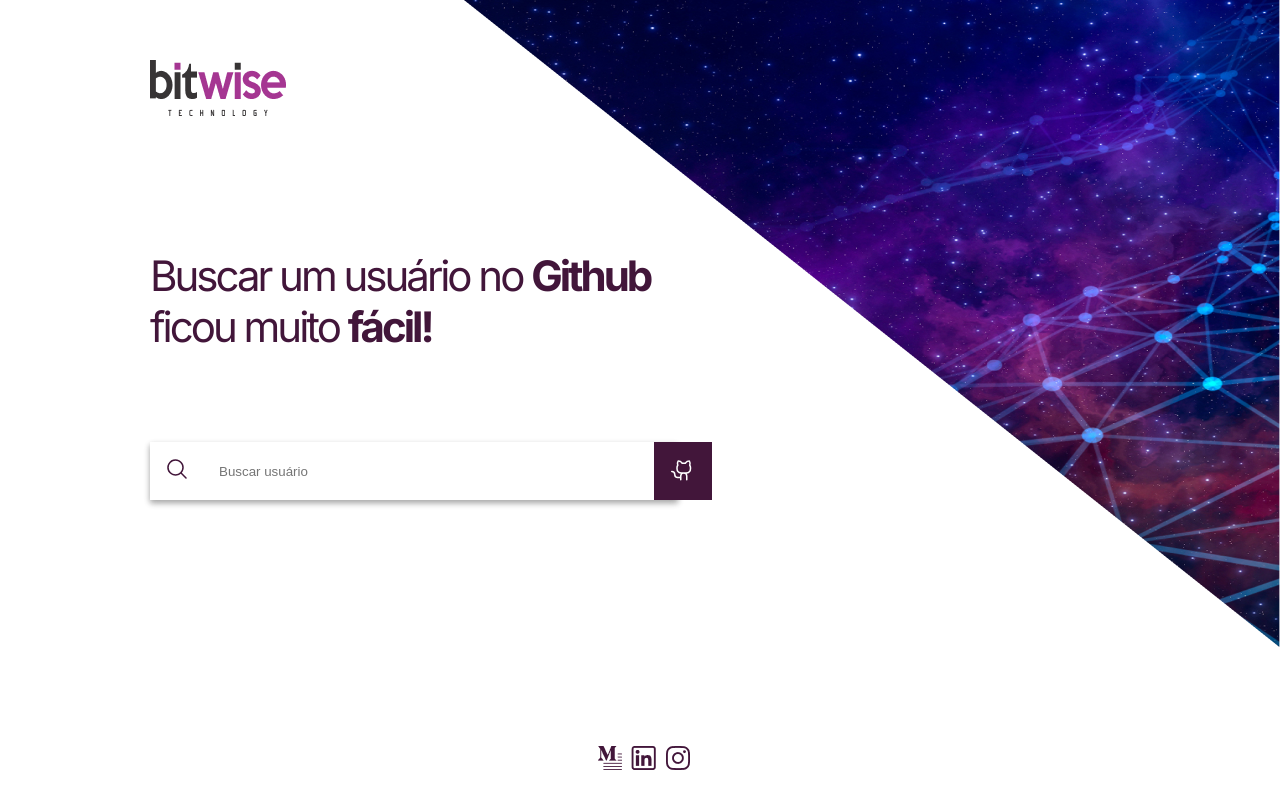
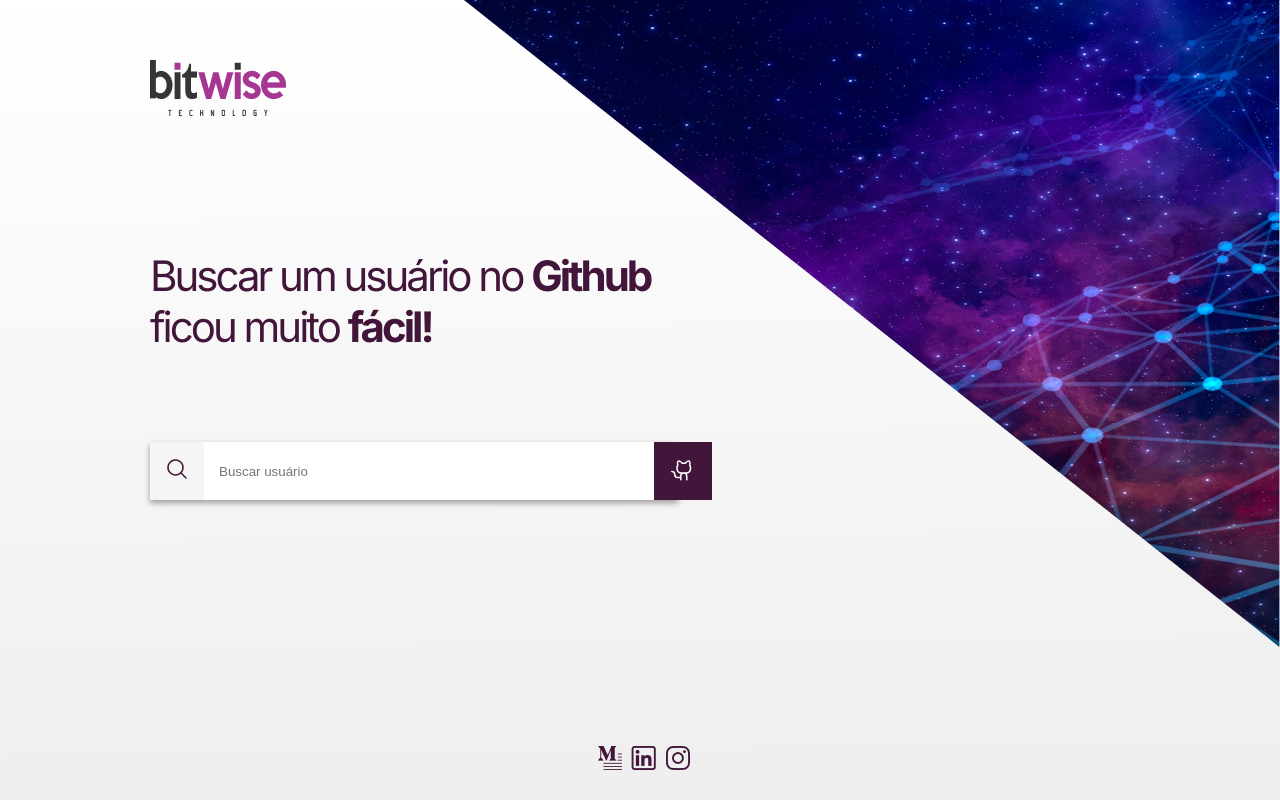
Before and after one commit to bitwise-technology/front-end-test, a Next.js app: page / in a window 1280 px wide. Built offline with nearby package versions, Linux system fonts and the light colour scheme.

Commit message:
Changing the background color

```diff
--- a/src/app/globals.css
+++ b/src/app/globals.css
@@ -89,7 +89,7 @@ body {
 }
 
 body {
-  color: #FFFFFF;
+  background: linear-gradient(359.39deg, #EFEEEE 0.46%, #FFFFFF 99.42%);
 }
 
 a {
```
